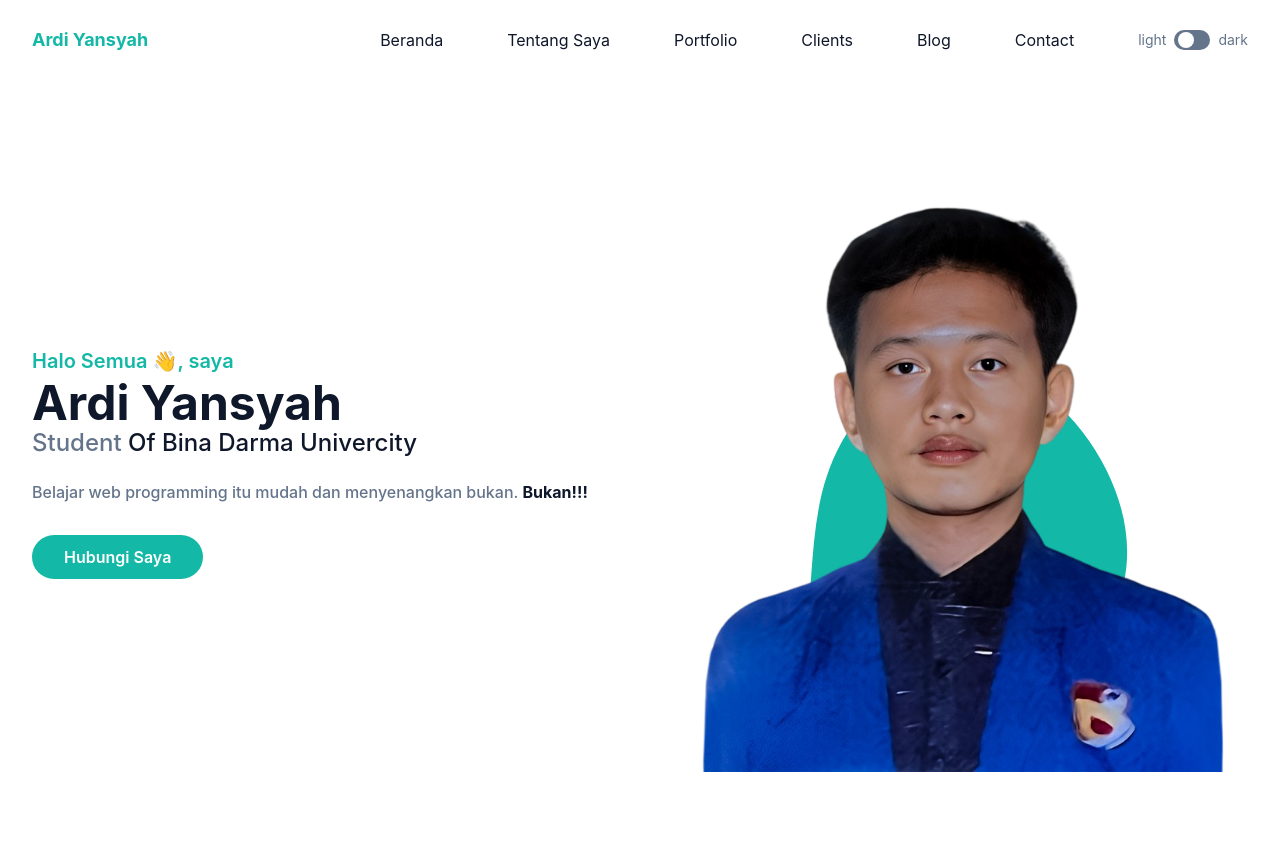
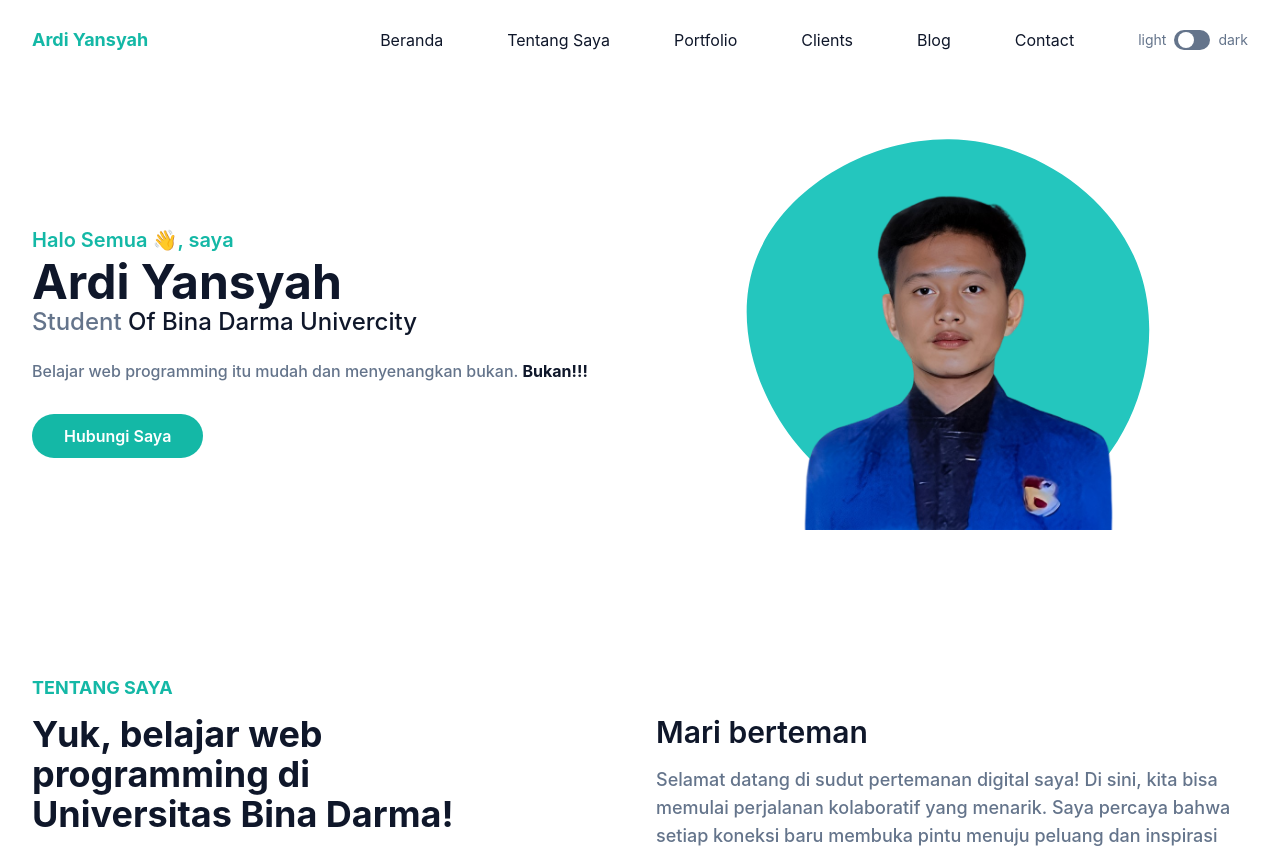
Before and after one commit to ar231103/Portofolio-Tailwind-CSS, a website: page index.html in a window 1280 px wide. Shown: the top 846 px of the page. Drawn offline with Linux system fonts and the light colour scheme.

Commit message:
update index.html 0.3

```diff
--- a/index.html
+++ b/index.html
@@ -85,14 +85,14 @@
           </div>
           <div class="w-full self-end px-4 lg:w-1/2">
             <div class="relative mt-10 lg:right-0 lg:mt-9">
-              <img src="dist/img/ar_.png" alt="kok ilang" class="relative z-10 mx-auto max-w-full" />
+              <img src="dist/img/ar_.png" alt="Gambar lagi dicuci" class="relative z-10 mx-auto max-w-full" width="350"  />
               <span class="absolute bottom-0 left-1/2 -translate-x-1/2 md:scale-125">
-                <svg width="400" height="400" viewBox="0 0 200 200" xmlns="http://www.w3.org/2000/svg">
+                <svg width="450" height="400" viewBox="0 0 200 200" xmlns="http://www.w3.org/2000/svg">
                   <path
-                    fill="#14b8a6"
-                    d="M47.4,-51C59.2,-35.6,65.1,-17.8,63.4,-1.7C61.7,14.5,52.6,28.9,40.8,36.6C28.9,44.2,14.5,45,-2,47C-18.4,49,-36.8,52.1,-45.4,44.5C-53.9,36.8,-52.5,18.4,-51.2,1.3C-49.9,-15.8,-48.7,-31.7,-40.2,-47.1C-31.7,-62.4,-15.8,-77.3,1,-78.3C17.8,-79.2,35.6,-66.3,47.4,-51Z"
+                    fill="#24C6BE"
+                    d="M68.4,-21.2C77.7,6.5,66.9,41.8,43.4,58.6C19.9,75.4,-16.2,73.7,-41.4,55.7C-66.6,37.7,-80.8,3.4,-72.1,-23.4C-63.4,-50.3,-31.7,-69.7,-1.1,-69.4C29.5,-69,59.1,-48.9,68.4,-21.2Z"
                     transform="translate(100 100) scale(1.1)"
-                  />
+                  ></path>
                 </svg>
               </span>
             </div>
```
